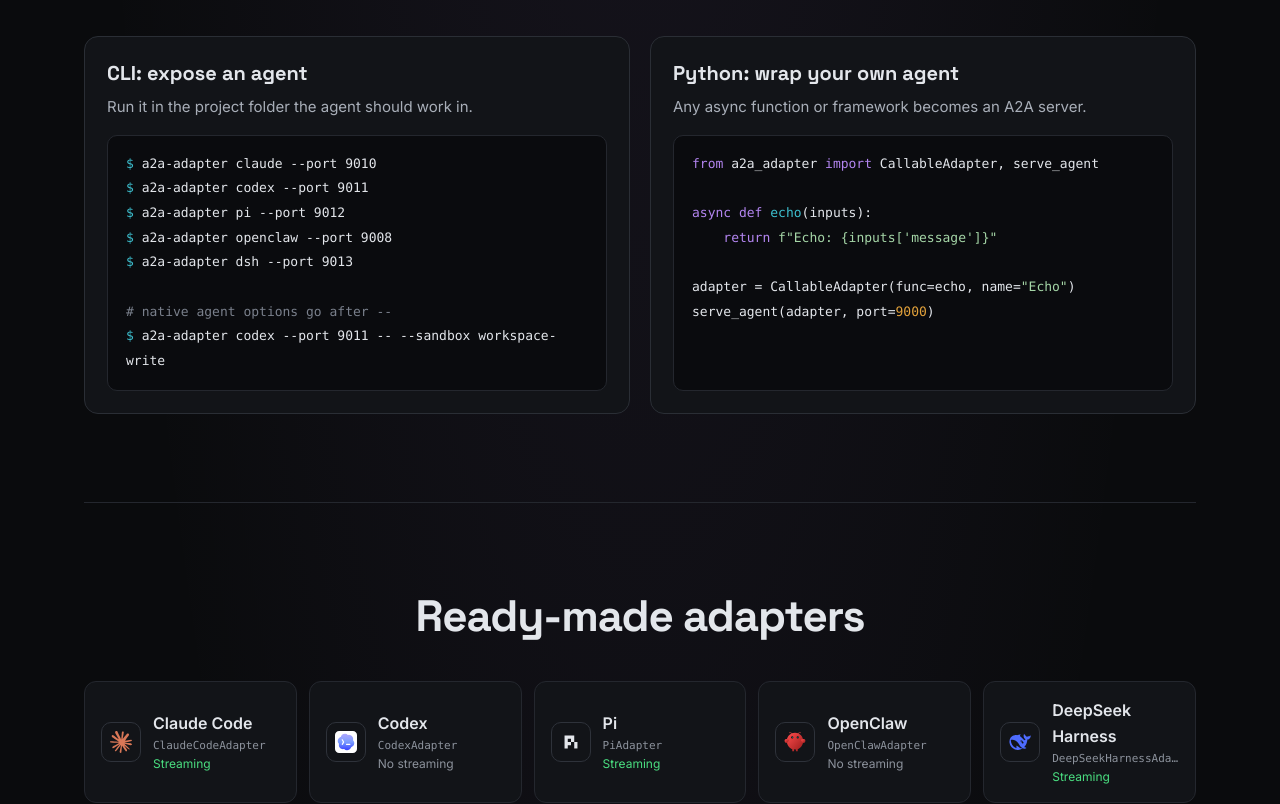
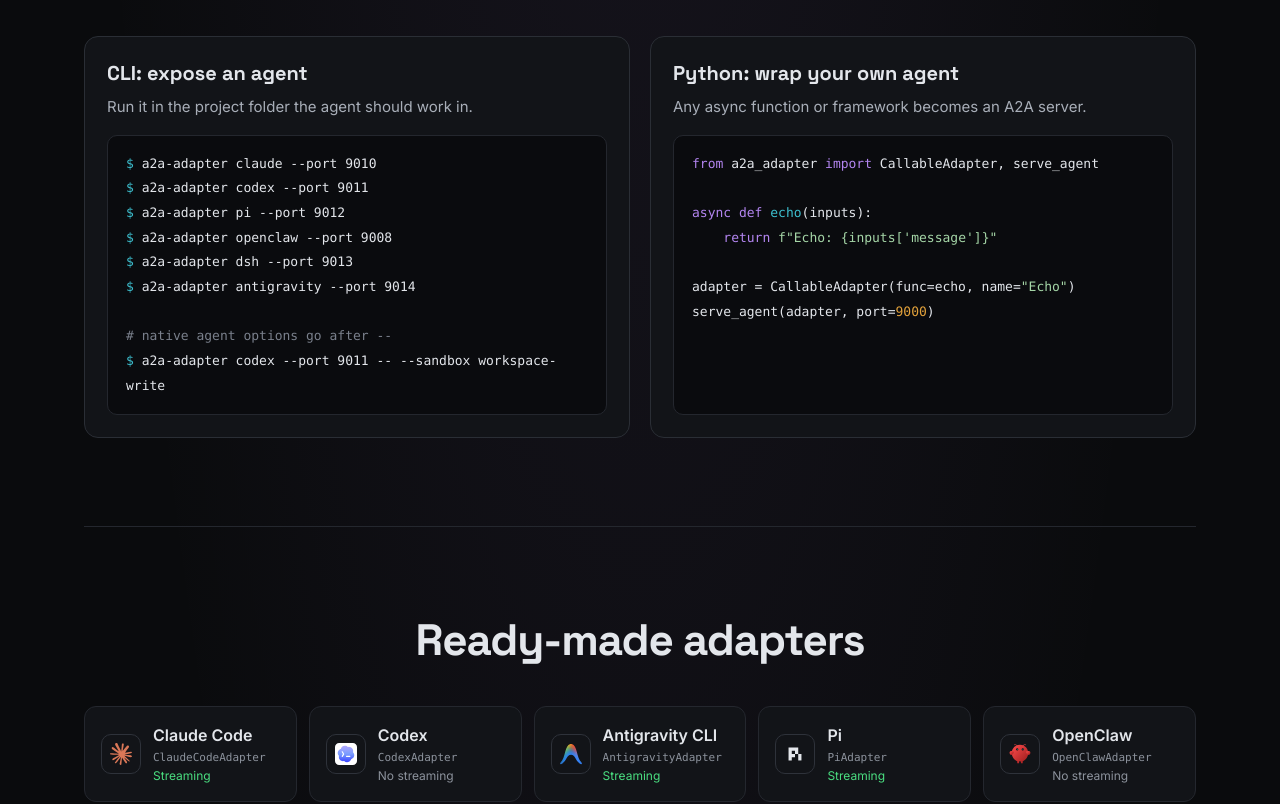
Before and after one commit to hybroai/hybro-home, a Next.js app: page /a2a-adapter in a window 1280 px wide. Shown: the part 1680-2484 px from the top of the page. Built offline with nearby package versions, Linux system fonts and the light colour scheme.

Commit message:
feat: add the Antigravity CLI adapter to the A2A Adapter page

```diff
--- a/app/(site)/a2a-adapter/page.tsx
+++ b/app/(site)/a2a-adapter/page.tsx
@@ -18,6 +18,7 @@ type Adapter = { name: string; cls: string; streaming: Streaming } & ({ logo: Lo
 const ADAPTERS: Adapter[] = [
   { name: 'Claude Code', cls: 'ClaudeCodeAdapter', logo: 'claude', streaming: 'yes' },
   { name: 'Codex', cls: 'CodexAdapter', logo: 'codex', streaming: 'no' },
+  { name: 'Antigravity CLI', cls: 'AntigravityAdapter', logo: 'antigravity', streaming: 'yes' },
   { name: 'Pi', cls: 'PiAdapter', logo: 'pi', streaming: 'yes' },
   { name: 'OpenClaw', cls: 'OpenClawAdapter', logo: 'openclaw', streaming: 'no' },
   { name: 'DeepSeek Harness', cls: 'DeepSeekHarnessAdapter', logo: 'deepseek', streaming: 'yes' },
@@ -179,7 +180,8 @@ export default function A2AAdapterPage() {
               {PROMPT}a2a-adapter codex --port 9011{'\n'}
               {PROMPT}a2a-adapter pi --port 9012{'\n'}
               {PROMPT}a2a-adapter openclaw --port 9008{'\n'}
-              {PROMPT}a2a-adapter dsh --port 9013{'\n\n'}
+              {PROMPT}a2a-adapter dsh --port 9013{'\n'}
+              {PROMPT}a2a-adapter antigravity --port 9014{'\n\n'}
               <span style={{ color: 'var(--dim)' }}># native agent options go after --</span>{'\n'}
               {PROMPT}a2a-adapter codex --port 9011 -- --sandbox workspace-write
             </CodeCard>
--- a/components/site/agent-mark.tsx
+++ b/components/site/agent-mark.tsx
@@ -22,6 +22,7 @@ export type LogoName =
   | 'omp'
   | 'muse'
   | 'deepseek'
+  | 'antigravity'
 
 const VECTOR = {
   pi: PiIcon,
@@ -35,10 +36,10 @@ const VECTOR = {
 
 /** A framework logo at `size` px, drawn in the light text color. */
 export function FrameworkLogo({ name, size }: { name: LogoName; size: number }) {
-  // Full-color marks served as files: Claude from simple-icons (CC0), Codex from
-  // LobeHub icons (MIT), omp, Muse (Meta) and DeepSeek from their official sites,
+  // Full-color marks served as files: Claude from simple-icons (CC0), Codex and
+  // Antigravity from LobeHub icons (MIT), omp, Muse (Meta) and DeepSeek from their official sites,
   // Hermes as in the Hybro app.
-  if (name === 'claude' || name === 'codex' || name === 'omp' || name === 'muse' || name === 'deepseek') {
+  if (name === 'claude' || name === 'codex' || name === 'omp' || name === 'muse' || name === 'deepseek' || name === 'antigravity') {
     return (
       // eslint-disable-next-line @next/next/no-img-element -- small static logo
       <img src={`/logos/${name}.svg`} alt="" width={size} height={size} style={{ width: size, height: size, objectFit: 'contain' }} />
```
Also changed, not shown: public/logos/antigravity.svg (added).
